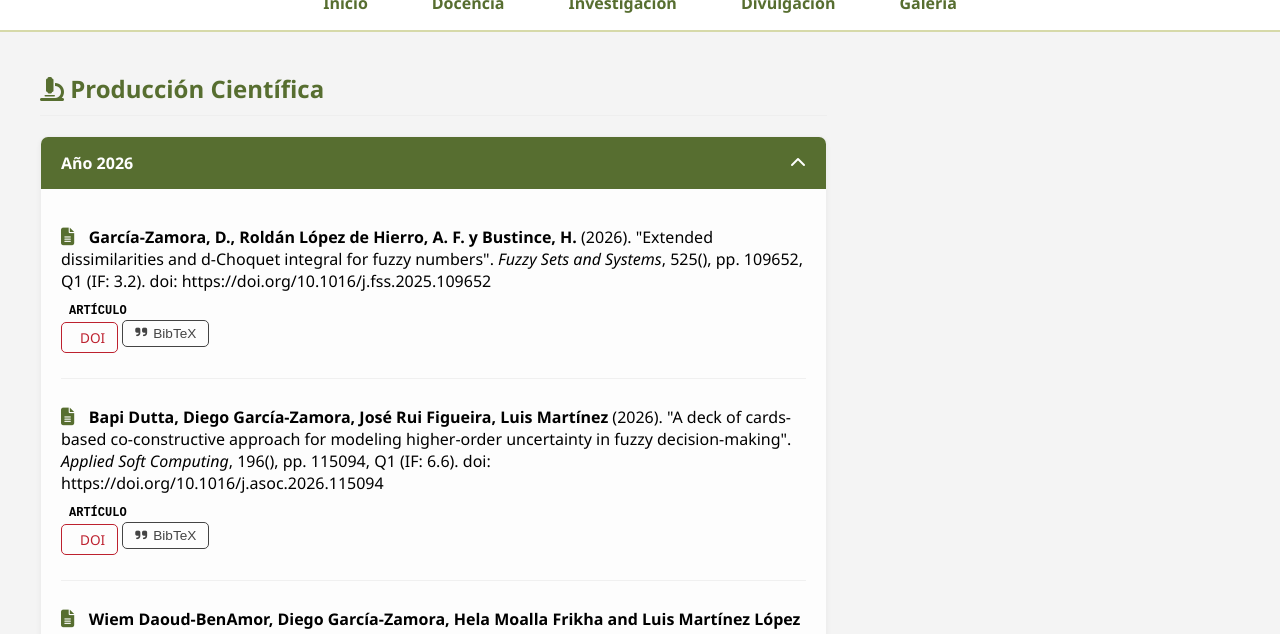
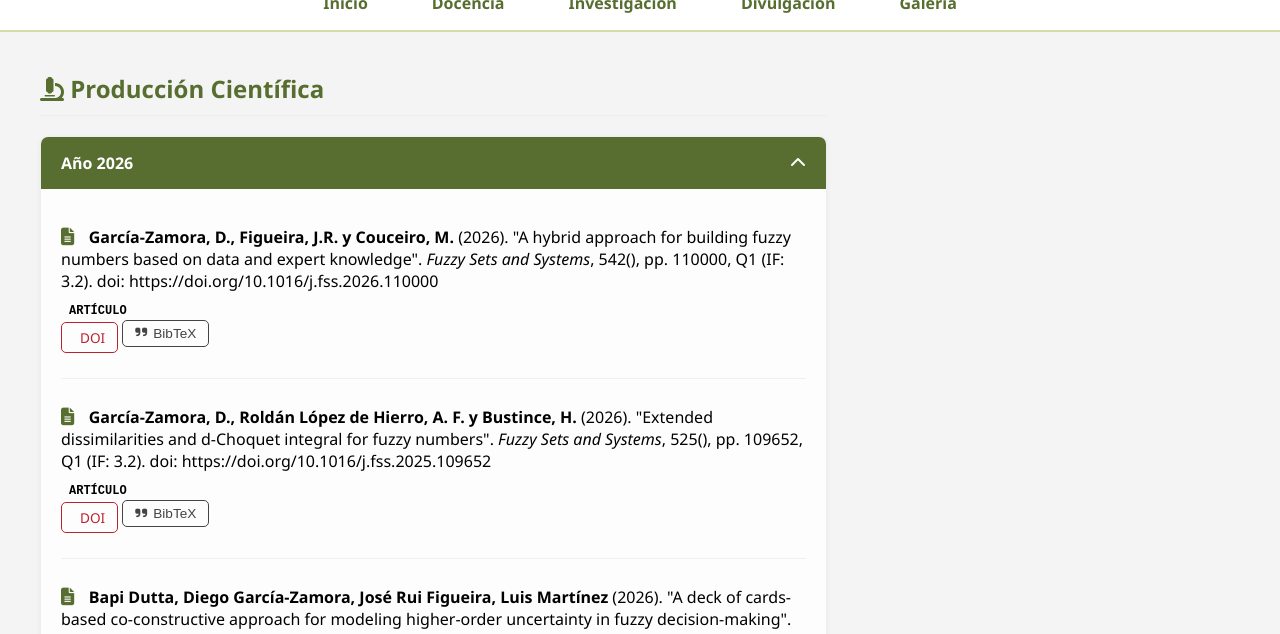
Before and after one commit to dgzamora/dgzamora.github.io, a Jekyll site: the page built from investigacion.html, in a window 1280 px wide and 900 px high, cut to the strip 266-900 px from the top of the window. Built offline with Jekyll 4.4.1, drawn with Linux system fonts in a browser that asks for light colours; a style sheet for code colours, icons or effects is not loaded; some of the changed lines change nothing that is shown.

Commit message:
260722_v1

```diff
--- a/_data/investigacion.yml
+++ b/_data/investigacion.yml
@@ -1,5 +1,30 @@
 - anio: "2026"
   publicaciones:
+    - tipo: "artículo"
+      autores: "García-Zamora, D., Figueira, J.R.  y Couceiro, M."
+      titulo: "A hybrid approach for building fuzzy numbers based on data and expert knowledge"
+      revista: "Fuzzy Sets and Systems"
+      volumen: "542"
+      numero: ""
+      paginas: "110000"
+      doi: "https://doi.org/10.1016/j.fss.2026.110000"
+      oa: ""
+      impacto: "Q1 (IF: 3.2)"
+      bibtex: |
+        @article{GARCIAZAMORA2026110000,
+          title = {A hybrid approach for building fuzzy numbers based on data and expert knowledge},
+          journal = {Fuzzy Sets and Systems},
+          volume = {542},
+          pages = {110000},
+          year = {2026},
+          issn = {0165-0114},
+          doi = {https://doi.org/10.1016/j.fss.2026.110000},
+          url = {https://www.sciencedirect.com/science/article/pii/S016501142600237X},
+          author = {Diego García-Zamora and José Rui Figueira and Miguel Couceiro},
+          keywords = {Fuzzy numbers, Deck of cards, Hybrid modeling, Data-driven membership construction, Convex fuzzy -means},
+          abstract = {This paper presents a hybrid socio-technical methodology for constructing fuzzy numbers from numerical data while incorporating expert knowledge through an interactive Deck of Cards (DoC) process. The approach extends the existing DoC membership function construction framework by introducing a data-driven pipeline based on a convex version of Fuzzy C -Means, in which each computational step produces intermediate outputs that are translated into card-based structures for expert validation and tuning. The proposed method ensures interpretability, adaptability, and consistency between empirical evidence and expert semantics.}
+          }
+
     - tipo: "artículo"
       autores: "García-Zamora, D., Roldán López de Hierro, A. F. y Bustince, H."
       titulo: "Extended dissimilarities and d-Choquet integral for fuzzy numbers"
```
